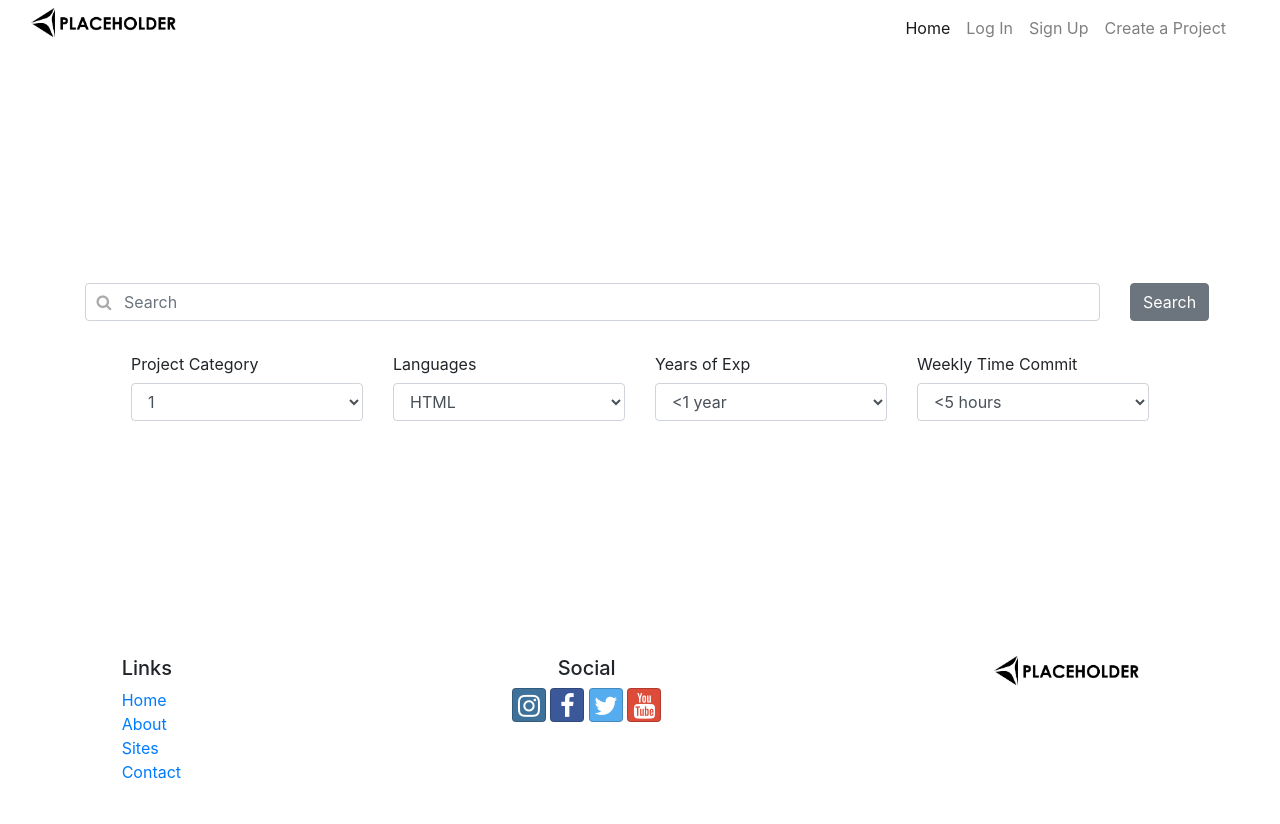
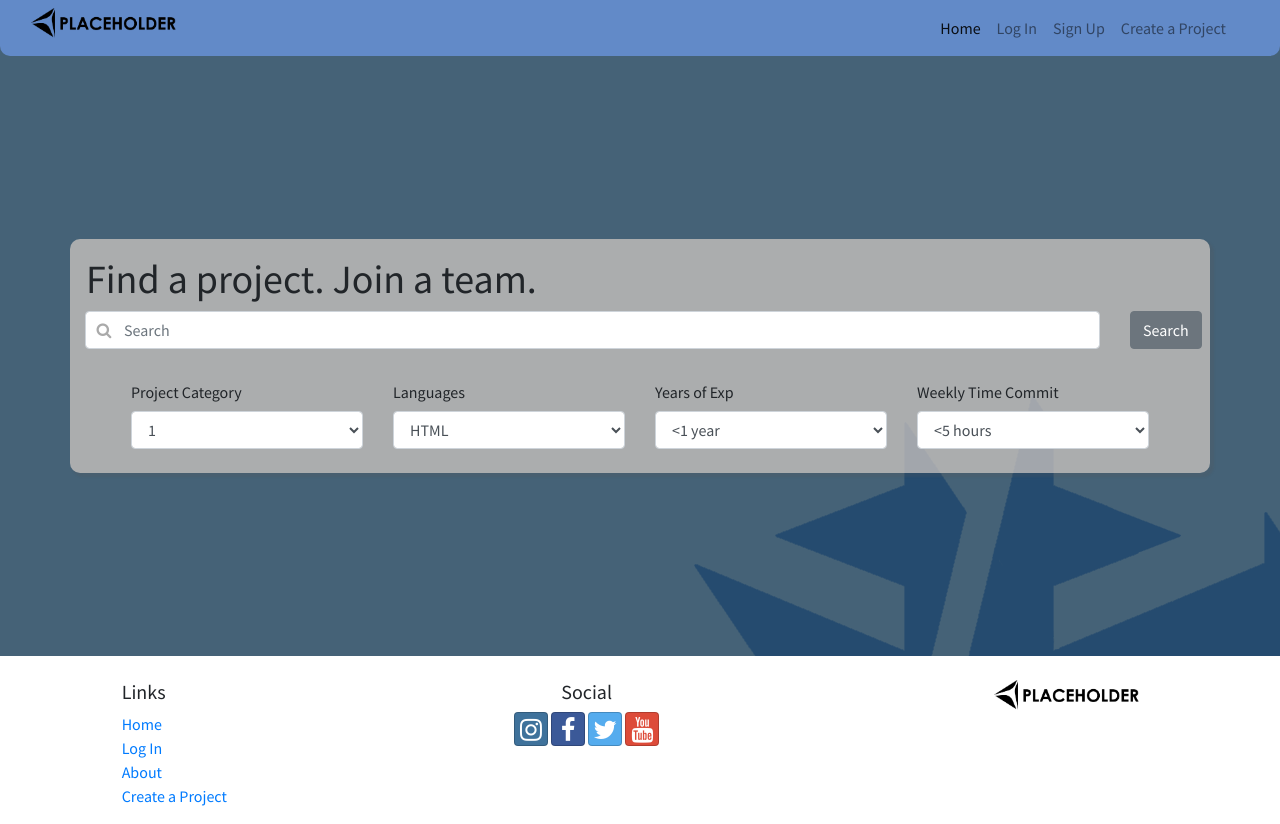
Before and after one commit to mikerchen/portfolio-proj, a website: page index.html in a window 1280 px wide. Before the commit the page ends 800 px from the top, so only its background shows below. Drawn offline with nearby package versions, Linux system fonts and the light colour scheme.

Commit message:
color paletter font added to homepage 9.18.21 mc

```diff
--- a/css/styles.css
+++ b/css/styles.css
@@ -1,5 +1,7 @@
 html, body {
-    height: 100%
+    height: 100%;
+    background-image: url('../img/homepage-bg.png');
+    font-family:'Source Sans Pro', sans-serif;
 }
 
 .fill {
@@ -46,3 +48,19 @@ html, body {
     width: 100%;
     margin: auto;
 }
+
+.search-bg {
+    background-color: rgba(215, 206, 199,0.7);
+    box-shadow: 3px 3px 2px 1px rgba(86,86,86, .2);
+    border-radius: 10px;
+}
+
+.navigation {
+    background-color: rgba(111, 156, 235, 0.7);
+    border-bottom-left-radius: 10px;
+    border-bottom-right-radius: 10px;
+}
+
+.site-footer {
+    background-color: rgba(255,255,255)
+}
--- a/index.html
+++ b/index.html
@@ -12,12 +12,15 @@
     <link rel="stylesheet" href="node_modules/bootstrap-social/bootstrap-social.css" />
     <link rel="stylesheet" href="node_modules/font-awesome/css/font-awesome.min.css" />
     <link rel="stylesheet" href="css/styles.css" />
+    <link rel="preconnect" href="https://fonts.googleapis.com">
+    <link rel="preconnect" href="https://fonts.gstatic.com" crossorigin>
+    <link href="https://fonts.googleapis.com/css2?family=Source+Sans+Pro:wght@400&display=swap" rel="stylesheet">
     <title>Bootstrap Portolio Project</title>
 </head>
 
 <body>
     <header>
-        <div class="container-fluid">
+        <div class="container-fluid navigation">
             <div class="row">
                 <div class="col-2">
                     <a class="navbar brand" href="#"><img src="img/placeholder-logo.png" height="30"></a>
@@ -47,7 +50,14 @@
     </header>
 
     <div class="d-flex align-items-center h-75">
-        <div class="container">
+        <div class="container search-bg">
+            <div class="row">
+                <div class="col">
+                    <div class="row">
+                        <h1 class="pt-3 pl-3">Find a project. Join a team.</h1>
+                    </div>
+                </div>
+            </div>
             <div class="row">
                 <div class="col">
                     <div class="form-group has-search">
@@ -55,12 +65,12 @@
                         <input type="text" class="form-control" placeholder="Search">
                     </div>
                 </div>
-                <div class="col-1">
+                <div class="col-1 pr-2">
                     <a class="text-reset text-decoration-none" href="search_results.html"><button class="btn btn-secondary" type="submit">Search</button></a>
                 </div>
             </div>
 
-            <div class="row">
+            <div class="row pb-3">
                 <div class="col">
                     <nav class="navbar navbar-expand-lg navbar-light sticky-top">
                         <div class="container">
@@ -120,16 +130,16 @@
         </div>
     </div>
 
-    <footer class="site-footer">
-        <div class="container-fluid">
+    <footer class="site-footer d-flex">
+        <div class="container-fluid pt-4">
             <div class="row">
                 <div class="col-4 col-sm-2 offset-1">
                     <h5>Links</h5>
                     <ul class="list-unstyled">
                         <li><a href="#">Home</a></li>
+                        <li><a href="#">Log In</a></li>
                         <li><a href="aboutus.html">About</a></li>
-                        <li><a href="#">Sites</a></li>
-                        <li><a href="contactus.html">Contact</a></li>
+                        <li><a href="create-a-project.html">Create a Project</a></li>
                     </ul>
                 </div>
                 <div class="col-6 col-sm-5 text-center">
```
Also changed, not shown: img/homepage-bg.png (added).
